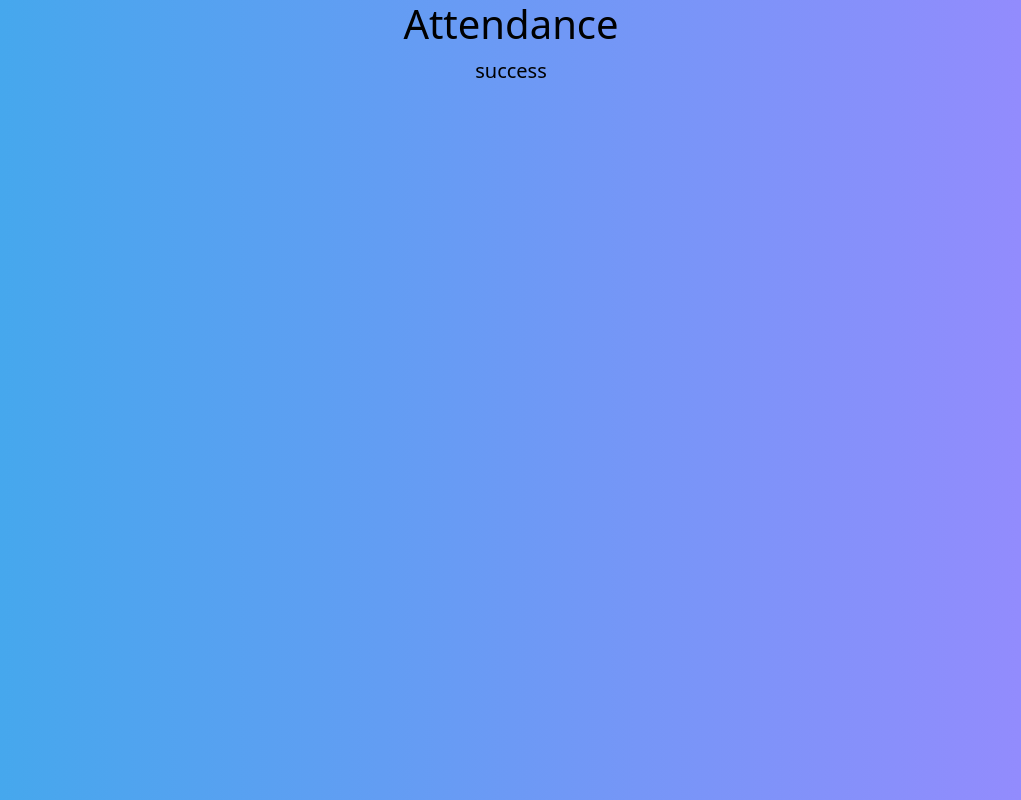
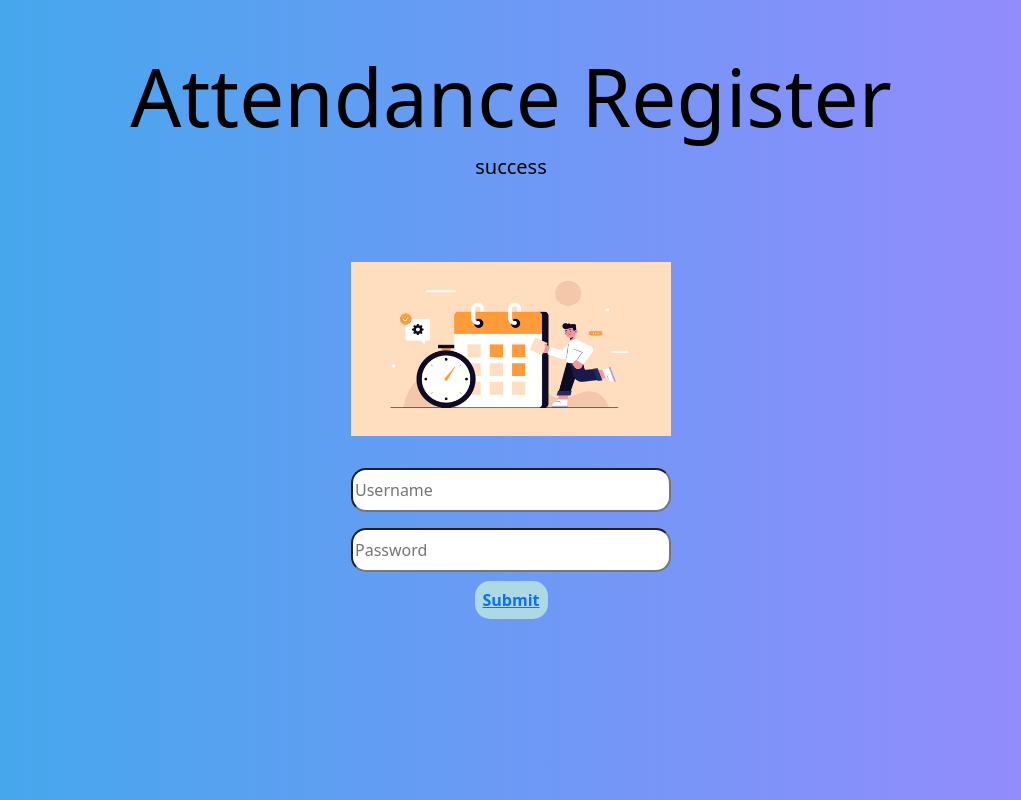
Before and after one commit to shotmatt/Group4_Attendance_record, a Vue app in the folder frontend/: page / in a window 1280 px wide. Shown: the whole page, without its empty margins (129-1150 px from the left). Built offline with nearby package versions, Linux system fonts and the light colour scheme.

Commit message:
created a basic login page + css

```diff
--- /dev/null
+++ b/frontend/assets/css/main.css
@@ -0,0 +1,21 @@
+#app{
+  background: linear-gradient(to left,#9c88ff,#3cabeb);
+  position: fixed;
+  width: 100%;
+  height: 100%;
+
+  text-align: center;
+  color: black;
+};
+
+nav {
+  padding: 30px;
+}
+
+h1 {
+  margin-top: 3rem;
+}
+
+a {
+  font-weight: bold;
+}
--- /dev/null
+++ b/frontend/assets/css/screen.css
@@ -0,0 +1,35 @@
+header{
+    margin-top: 3rem;
+    margin-bottom: 5rem;
+}
+
+h1{
+    font-size: 5rem;
+}
+
+main {
+    margin-top: 5%;
+}
+
+img{
+    width: 25%;
+    margin-bottom: 2rem;
+}
+
+form{
+    justify-content: center;
+}
+
+input {
+    margin-bottom: 1rem;
+    border-radius: 15px;
+    padding-top: 0.5rem;
+    padding-bottom: 0.5rem;
+    width: 25%;
+}
+
+a{
+    background-color: lightblue;
+    padding: 0.5rem;
+    border-radius: 15px;
+}
--- a/frontend/src/App.vue
+++ b/frontend/src/App.vue
@@ -5,24 +5,3 @@
   </nav>
   <router-view/>
 </template>
-
-
-<style>
-#app{
-  background: linear-gradient(to left,#9c88ff,#3cabeb);
-  position: fixed;
-  width: 100%;
-  height: 100%;
-
-  text-align: center;
-  color: black;
-};
-
-nav {
-  padding: 30px;
-}
-
-a {
-  font-weight: bold;
-}
-</style>
--- a/frontend/src/components/Attendance.vue
+++ b/frontend/src/components/Attendance.vue
@@ -1,7 +1,10 @@
+<!-- this page is the parent of all views -->
+
 <template>
   <div>
-    <h1>Attendance</h1>
+    <h1>Attendance Register</h1>
     <p class="lead">{{fetch_status}}</p>
+
   </div>
 </template>
 
@@ -30,3 +33,7 @@ export default {
   }
 }
 </script>
+
+<style>
+@import "../../assets/css/main.css";
+</style>
--- a/frontend/src/views/HomeView.vue
+++ b/frontend/src/views/HomeView.vue
@@ -1,6 +1,24 @@
 <template>
-  <div class="home">
-    <Attendance msg="Welcome to Your Vue.js App"/>
+  <div class="homepage-view">
+          <Attendance msg="Welcome to Your Vue.js App" />
+          <header>
+              <!-- <h1>Login</h1> -->
+          </header>
+
+          <main>
+              <img src="../../assets/images/login_img.png" width=200 high=100 >
+
+              <div class="form">
+                  <form action="#">
+                      <label for="username"></label>
+                      <input type="text" id="username" name="username" placeholder="Username"><br>
+                      <label for="password"></label>
+                      <input type="text" id="password" name="password" placeholder="Password"><br>
+                      <a href="#">Submit</a>
+                  </form>
+              </div>
+
+          </main>
   </div>
 </template>
 
@@ -15,3 +33,9 @@ export default {
   }
 }
 </script>
+
+<style>
+
+@import "../../assets/css/screen.css";
+
+</style>
```
Also changed, not shown: frontend/src/views/StudentsVieuw.vue (added, +142 -0 lines), frontend/assets/images/login_img.png (added), frontend/src/views/AboutView.vue (line endings or trailing spaces).
